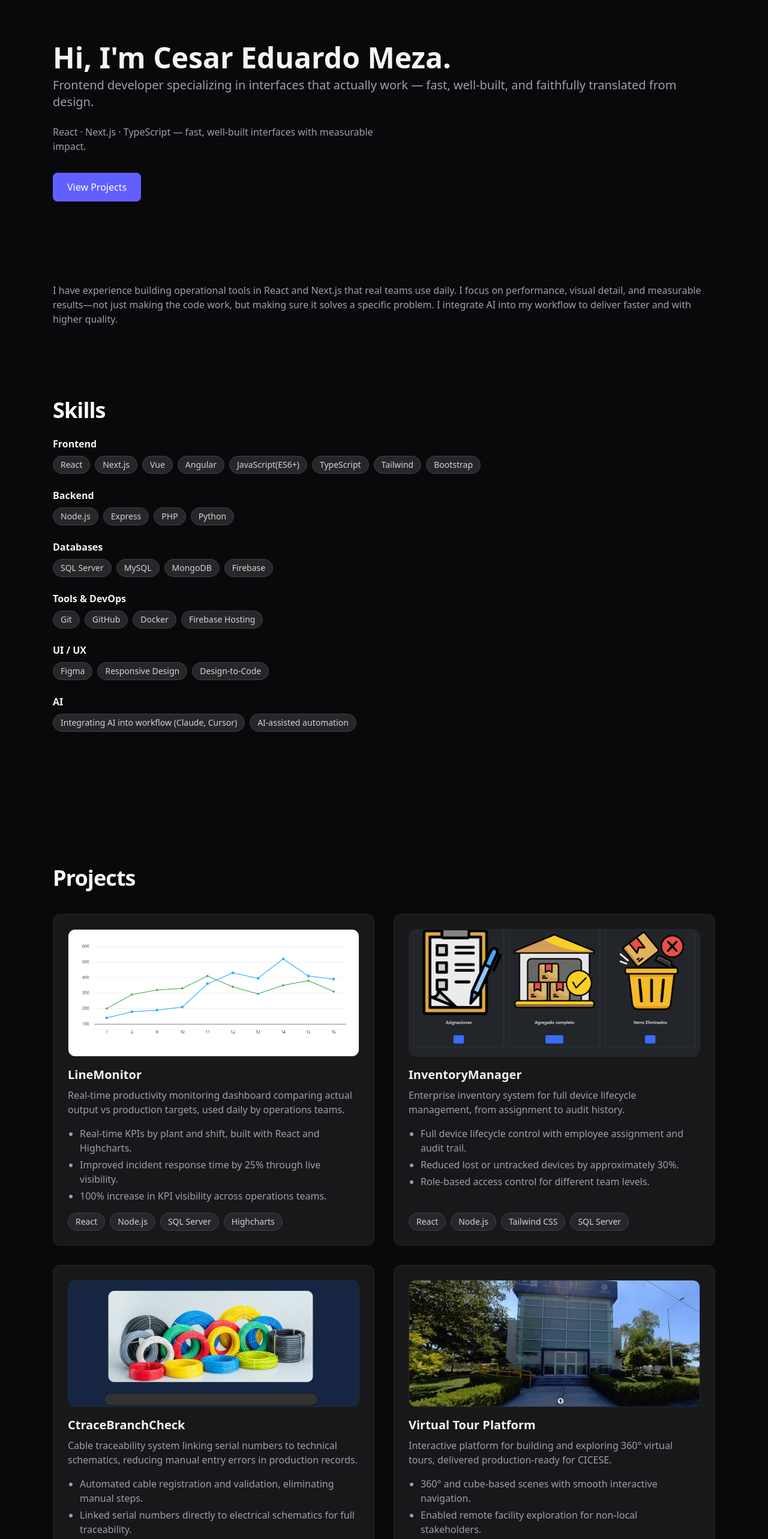
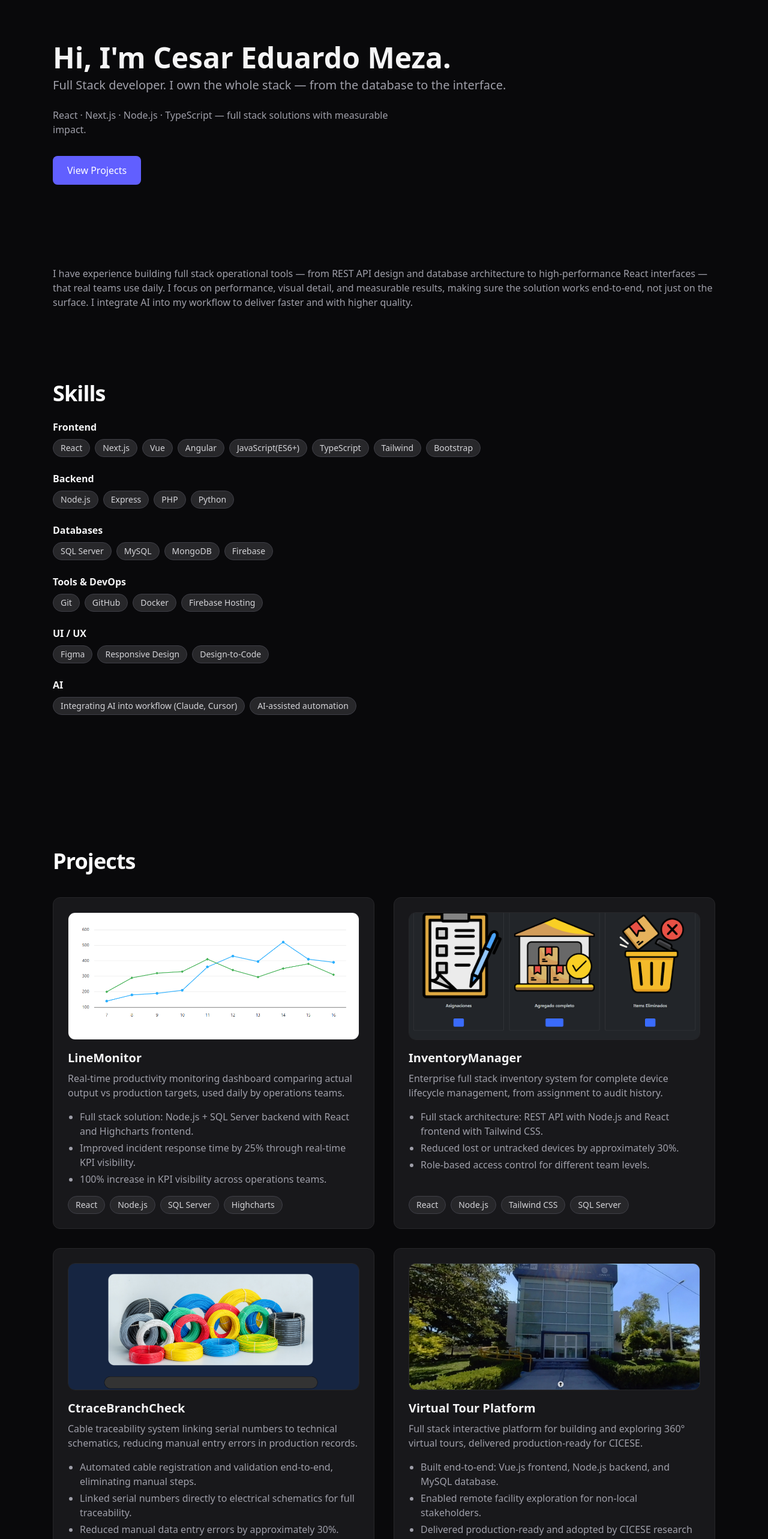
Before and after one commit to EduardoMezaA/cesar_meza_portfolio, a Next.js app: page / in a window 1280 px wide. Shown: the part 120-2686 px from the top of the page at 60% size. Built offline with nearby package versions, Linux system fonts and the light colour scheme.

Commit message:
Update hero and more

```diff
--- a/src/data/i18n/content.ts
+++ b/src/data/i18n/content.ts
@@ -5,12 +5,12 @@ export const content = {
             es: "Hola, soy Cesar Eduardo Meza.",
         },
         subtitle: {
-            en: "Frontend developer specializing in interfaces that actually work — fast, well-built, and faithfully translated from design.",
-            es: "Desarrollador frontend especializado en interfaces que funcionan de verdad — rápidas, bien construidas y traducidas fielmente desde diseño.",
+            en: "Full Stack developer. I own the whole stack — from the database to the interface.",
+            es: "Desarrollador Full Stack. Soy responsable de todo el stack, desde la base de datos hasta la interfaz.",
         },
         description: {
-            en: "React · Next.js · TypeScript — fast, well-built interfaces with measurable impact.",
-            es: "React · Next.js · TypeScript — interfaces rápidas, bien construidas y con impacto medible.",
+            en: "React · Next.js · Node.js · TypeScript — full stack solutions with measurable impact.",
+            es: "React · Next.js · Node.js · TypeScript — soluciones full stack con impacto medible.",
         },
         projectsBtn: { en: "View Projects", es: "Ver proyectos" },
         cvBtn: { en: "Download CV", es: "Descargar CV" },
@@ -18,8 +18,8 @@ export const content = {
 
     about: {
         text: {
-            en: "I have experience building operational tools in React and Next.js that real teams use daily. I focus on performance, visual detail, and measurable results—not just making the code work, but making sure it solves a specific problem. I integrate AI into my workflow to deliver faster and with higher quality.",
-            es: "Tengo experiencia construyendo herramientas operativas en React y Next.js que equipos reales usan a diario. Me enfoco en rendimiento, detalle visual y resultados medibles — no solo en que el código funcione, sino en que resuelva algo concreto. Integro IA en mi flujo de trabajo para entregar más rápido y con mejor calidad.",
+            en: "I have experience building full stack operational tools — from REST API design and database architecture to high-performance React interfaces — that real teams use daily. I focus on performance, visual detail, and measurable results, making sure the solution works end-to-end, not just on the surface. I integrate AI into my workflow to deliver faster and with higher quality.",
+            es: "Tengo experiencia construyendo herramientas operativas full stack — desde el diseño de APIs REST y arquitectura de bases de datos hasta interfaces React de alto rendimiento — que equipos reales usan a diario. Me enfoco en rendimiento, detalle visual y resultados medibles, asegurando que la solución funcione de extremo a extremo, no solo en la superficie. Integro IA en mi flujo de trabajo para entregar más rápido y con mejor calidad.",
         },
     },
 
@@ -40,7 +40,7 @@ export const content = {
 
     experience: [
         {
-            role: { en: "Frontend Developer", es: "Desarrollador Frontend" },
+            role: { en: "Full Stack Developer", es: "Desarrollador Full Stack" },
             company: "AUTOSISTEMA DE TORREÓN",
             period: {
                 en: "Aug 2024 – Feb 2026",
@@ -48,24 +48,24 @@ export const content = {
             },
             bullets: {
                 en: [
-                    "Built administrative interfaces with React for operations teams, including dashboards and real-time monitoring systems used daily in production.",
+                    "Developed full stack solutions with React on the frontend and Node.js + SQL Server on the backend, including APIs, business logic, and dashboards used daily by operations teams.",
                     "Implemented complex data visualizations with Highcharts, translating business requirements into functional interfaces.",
-                    "Reduced reporting time by 40% through automation and data centralization.",
-                    "Automated Excel-to-database workflows, saving 5–7 hours per week for the operations team.",
+                    "Reduced reporting time by 40% through end-to-end data centralization and automation.",
+                    "Automated Excel-to-database workflows using Node.js scripts, saving 5–7 hours per week for the operations team.",
                     "Improved incident response time by 25% through real-time KPI monitoring.",
                 ],
                 es: [
-                    "Desarrollé interfaces administrativas con React para equipos de operaciones, incluyendo paneles de control y sistemas de monitoreo en producción.",
+                    "Desarrollé soluciones full stack con React en frontend y Node.js + SQL Server en backend, incluyendo APIs, lógica de negocio y paneles de control usados diariamente por equipos de operaciones.",
                     "Implementé visualizaciones de datos complejas con Highcharts, traduciendo requerimientos de negocio en interfaces funcionales.",
-                    "Reduje el tiempo de generación de informes en un 40% mediante automatización y centralización de datos.",
-                    "Automaticé flujos de trabajo de Excel a base de datos, ahorrando entre 5 y 7 horas semanales al equipo operativo.",
+                    "Reduje el tiempo de generación de informes en un 40% mediante automatización y centralización de datos end-to-end.",
+                    "Automaticé flujos de trabajo de Excel a base de datos mediante scripts en Node.js, ahorrando entre 5 y 7 horas semanales al equipo operativo.",
                     "Implementé monitoreo de KPIs en tiempo real, mejorando el tiempo de respuesta a incidentes en un 25%.",
                 ],
             },
         },
 
         {
-            role: { en: "Frontend Intern", es: "Practicante de Desarrollo Frontend" },
+            role: { en: "Full Stack Intern", es: "Practicante de Desarrollo Full Stack" },
             company: "CICESE-UAT",
             period: {
                 en: "Feb 2024 - Aug 2024",
@@ -73,15 +73,15 @@ export const content = {
             },
             bullets: {
                 en: [
-                    "Developed internal web applications with Vue.js for data visualization, consuming REST APIs from the backend.",
-                    "Built an interactive virtual tour platform with 360° images, delivered production-ready.",
-                    "Designed and managed MySQL databases supporting internal tools.",
+                    "Developed full stack internal web applications with Vue.js on the frontend and Node.js on the backend, including REST API design and MySQL database management.",
+                    "Built an interactive 360° virtual tour platform end-to-end — from database to interface — delivered production-ready.",
+                    "Designed and managed MySQL databases supporting internal tools used by research teams.",
                     "Worked directly from mockups and written specs as the single source of truth for each delivery.",
                 ],
                 es: [
-                    "Desarrollé aplicaciones web internas con Vue.js para visualización de datos, consumiendo APIs REST del backend.",
-                    "Construí una plataforma interactiva de visitas virtuales con imágenes 360°, entregada lista para producción.",
-                    "Diseñé y gestioné bases de datos MySQL para soporte de herramientas internas.",
+                    "Desarrollé aplicaciones web internas full stack con Vue.js en frontend y Node.js en backend, incluyendo diseño de APIs REST y gestión de bases de datos MySQL.",
+                    "Construí una plataforma interactiva de visitas virtuales 360° de principio a fin — desde la base de datos hasta la interfaz — entregada lista para producción.",
+                    "Diseñé y administré bases de datos MySQL para soporte de herramientas internas utilizadas por equipos de investigación.",
                     "Trabajé directamente con especificaciones y mockups como fuente de verdad para cada entrega.",
                 ],
             },
@@ -99,13 +99,13 @@ export const content = {
             imageAlt: "LineMonitor dashboard preview",
             bullets: {
                 en: [
-                    "Real-time KPIs by plant and shift, built with React and Highcharts.",
-                    "Improved incident response time by 25% through live visibility.",
+                    "Full stack solution: Node.js + SQL Server backend with React and Highcharts frontend.",
+                    "Improved incident response time by 25% through real-time KPI visibility.",
                     "100% increase in KPI visibility across operations teams.",
                 ],
                 es: [
-                    "KPIs en tiempo real por planta y turno, construido con React y Highcharts.",
-                    "Mejoró el tiempo de respuesta a incidentes en un 25% mediante visibilidad en tiempo real.",
+                    "Solución full stack: backend con Node.js + SQL Server y frontend con React y Highcharts.",
+                    "Mejoró el tiempo de respuesta a incidentes en un 25% mediante visibilidad de KPIs en tiempo real.",
                     "Incremento del 100% en visibilidad de KPIs para equipos operativos.",
                 ],
             },
@@ -115,19 +115,19 @@ export const content = {
         {
             name: "InventoryManager",
             description: {
-                en: "Enterprise inventory system for full device lifecycle management, from assignment to audit history.",
-                es: "Sistema empresarial para gestión completa del ciclo de vida de dispositivos, desde asignación hasta historial de auditoría.",
+                en: "Enterprise full stack inventory system for complete device lifecycle management, from assignment to audit history.",
+                es: "Sistema empresarial full stack para gestión completa del ciclo de vida de dispositivos, desde asignación hasta historial de auditoría.",
             },
             image: "/projects/inventorymanager3.png",
             imageAlt: "InventoryManager preview",
             bullets: {
                 en: [
-                    "Full device lifecycle control with employee assignment and audit trail.",
+                    "Full stack architecture: REST API with Node.js and React frontend with Tailwind CSS.",
                     "Reduced lost or untracked devices by approximately 30%.",
                     "Role-based access control for different team levels.",
                 ],
                 es: [
-                    "Control completo del ciclo de vida con asignación a empleados e historial de auditoría.",
+                    "Arquitectura full stack: API REST con Node.js y frontend React con Tailwind CSS.",
                     "Reducción de ~30% en dispositivos perdidos o sin seguimiento.",
                     "Control de acceso por roles para distintos niveles del equipo.",
                 ],
@@ -145,12 +145,12 @@ export const content = {
             imageAlt: "CtraceBranchCheck preview",
             bullets: {
                 en: [
-                    "Automated cable registration and validation, eliminating manual steps.",
+                    "Automated cable registration and validation end-to-end, eliminating manual steps.",
                     "Linked serial numbers directly to electrical schematics for full traceability.",
                     "Reduced manual data entry errors by approximately 30%.",
                 ],
                 es: [
-                    "Automatización del registro y validación de cables, eliminando pasos manuales.",
+                    "Automatización end-to-end del registro y validación de cables, eliminando pasos manuales.",
                     "Vinculación directa de seriales con esquemáticos eléctricos para trazabilidad completa.",
                     "Reducción de errores de captura manual en aproximadamente un 30%.",
                 ],
@@ -161,19 +161,19 @@ export const content = {
         {
             name: "Virtual Tour Platform",
             description: {
-                en: "Interactive platform for building and exploring 360° virtual tours, delivered production-ready for CICESE.",
-                es: "Plataforma interactiva para construir y explorar recorridos virtuales 360°, entregada lista para producción en CICESE.",
+                en: "Full stack interactive platform for building and exploring 360° virtual tours, delivered production-ready for CICESE.",
+                es: "Plataforma interactiva full stack para construir y explorar recorridos virtuales 360°, entregada lista para producción en CICESE.",
             },
             image: "/projects/virtual-tour2.png",
             imageAlt: "Virtual Tour Platform preview",
             bullets: {
                 en: [
-                    "360° and cube-based scenes with smooth interactive navigation.",
+                    "Built end-to-end: Vue.js frontend, Node.js backend, and MySQL database.",
                     "Enabled remote facility exploration for non-local stakeholders.",
                     "Delivered production-ready and adopted by CICESE research teams.",
                 ],
                 es: [
-                    "Escenas 360° y por cubo con navegación interactiva fluida.",
+                    "Construida de extremo a extremo: frontend Vue.js, backend Node.js y base de datos MySQL.",
                     "Permitió exploración remota de instalaciones para partes interesadas no locales.",
                     "Entregada lista para producción y adoptada por equipos de investigación del CICESE.",
                 ],
```
Also changed, not shown: 1 other file (tests, documents, lock files or other folders).
